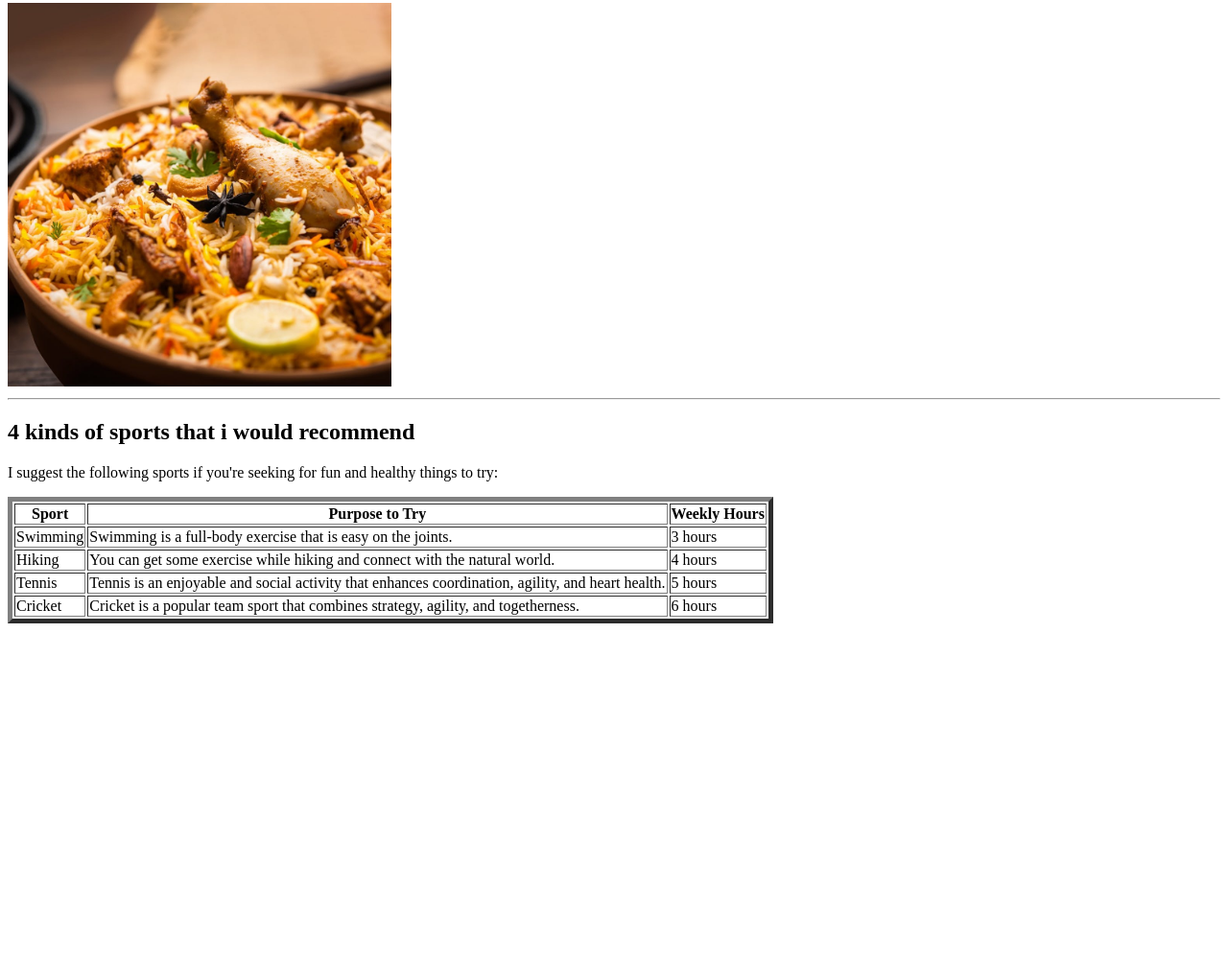
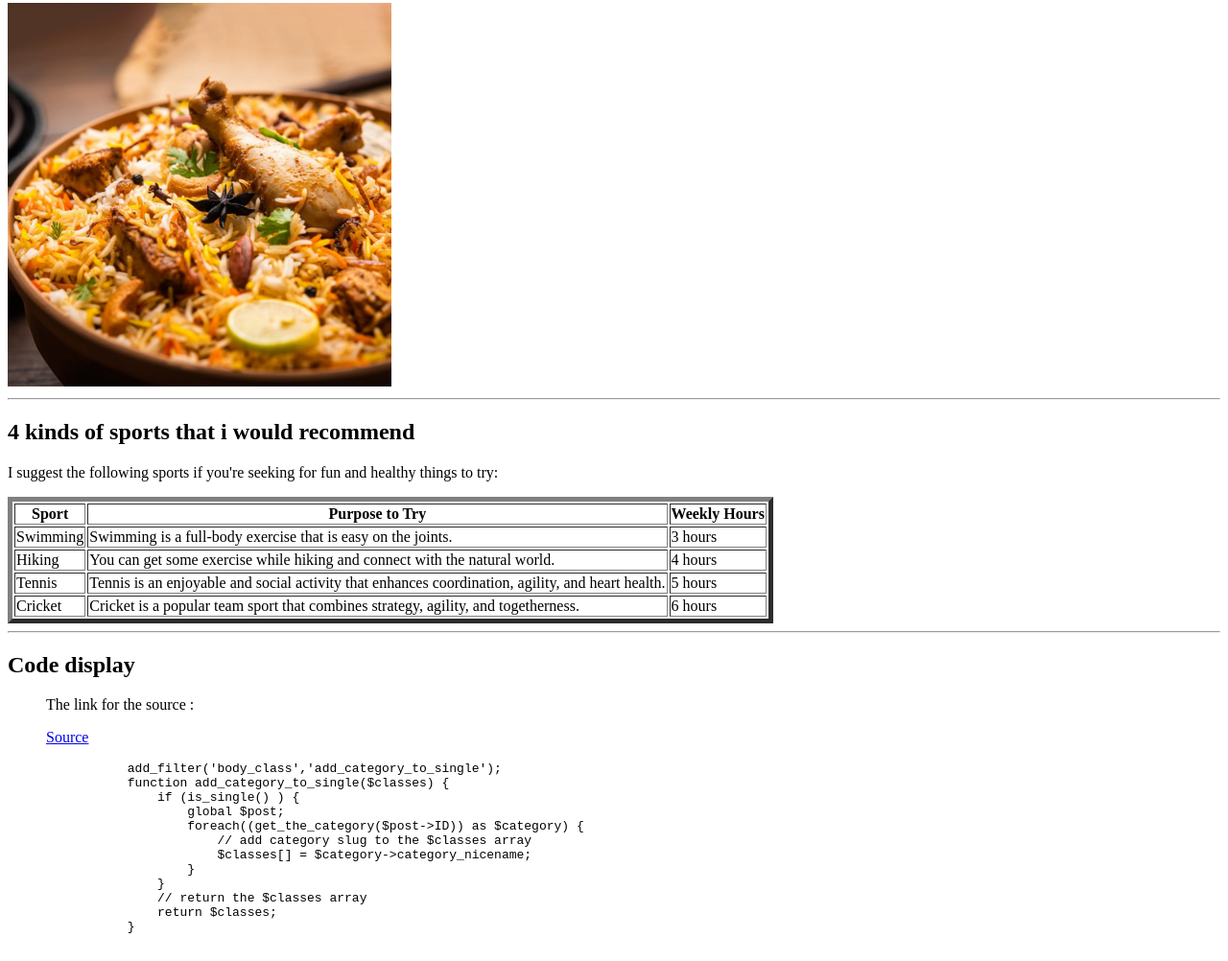
Before and after one commit to 44-563-WebApps-F23/44563-webapps-f23-assignment3-sai000teja007, a plain HTML site: page mystats.html in a window 1280 px wide. Shown: the part 186-1188 px from the top of the page at 96% size. Before the commit the page ends 844 px from the top, so only its background shows below. Drawn offline with Linux system fonts and the light colour scheme.

Commit message:
commited

```diff
--- a/mystats.html
+++ b/mystats.html
@@ -54,6 +54,28 @@
                     </tr>
                 </tbody>
             </table>
+            <hr>
+            <h2><strong>Code display</strong></h2>
+            <blockquote>
+                <p>The link for the source :</p>
+                <a href="https://stackoverflow.com/search?q=Add+Category+Name+to+body_class&s=b968adc9-e0eb-4036-8bbe-69b8439c7c9e">Source</a>
+            </blockquote>
+            <pre>
+                add_filter('body_class','add_category_to_single');
+                function add_category_to_single($classes) {
+                    if (is_single() ) {
+                        global $post;
+                        foreach((get_the_category($post->ID)) as $category) {
+                            // add category slug to the $classes array
+                            $classes[] = $category->category_nicename;
+                        }
+                    }
+                    // return the $classes array
+                    return $classes;
+                }
+            </pre>
+
+
 
 
 
```
